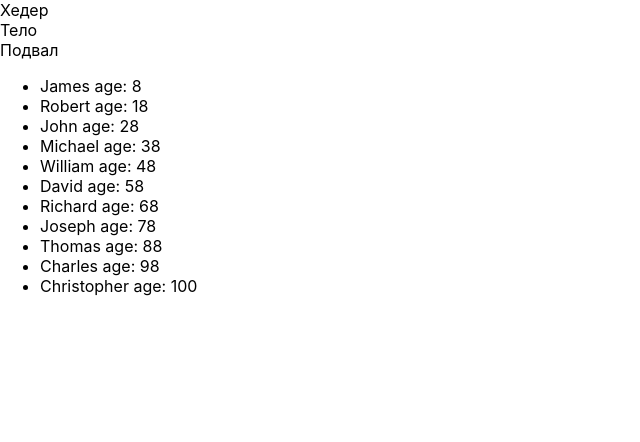
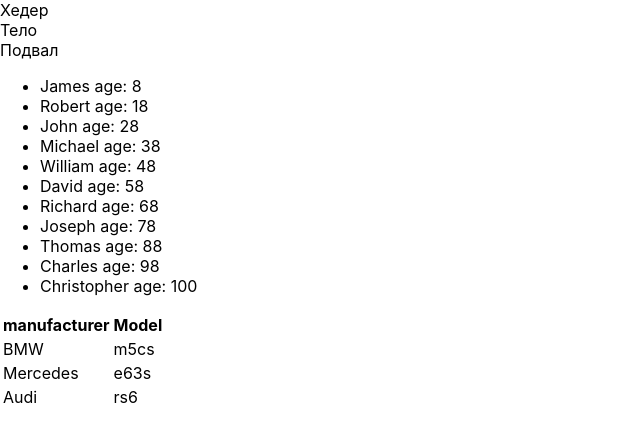
Before and after one commit to Metodist/itincubator, a React (Create React App) app in the folder microtasks/: page / in a window 1280 px wide. Shown: the top 442 px of the page, without its empty margins (0-640 px from the left). Built offline with nearby package versions, Linux system fonts and the light colour scheme.

Commit message:
passed 02 lesson - home work is done

```diff
--- a/microtasks/src/App.tsx
+++ b/microtasks/src/App.tsx
@@ -4,6 +4,7 @@
 import {Body} from "./site/Body";
 import {Footer} from "./site/Footer";
 import {NewComponents} from "./components/NewComponents";
+import {CarsComponents} from "./components/CarsComponents";
 
 function App() {
     return (
@@ -12,6 +13,7 @@
             <Body titleForBody={'Тело'}/>
             <Footer titleFooter={'Подвал'}/>
             <NewComponents students={students}/>
+            <CarsComponents cars={topCars}/>
         </>
     );
 }
--- /dev/null
+++ b/microtasks/src/components/CarsComponents.tsx
@@ -0,0 +1,31 @@
+import React from "react"
+
+type CarsComponentsPropsType={
+    cars:Array<CarsType>
+}
+
+type CarsType = {
+    manufacturer: string
+    model: string
+}
+
+export const CarsComponents = (props:CarsComponentsPropsType) => {
+    return (
+        <table>
+            <tr>
+                <th>manufacturer</th>
+                <th>Model</th>
+            </tr>
+            {props.cars.map((el, index)=>{
+                return(
+                    <tr key={index}>
+                        <td>{el.manufacturer}</td>
+                        <td>{el.model}</td>
+                    </tr>
+                )
+            })}
+
+        </table>
+
+    )
+}
--- a/microtasks/src/components/NewComponents.tsx
+++ b/microtasks/src/components/NewComponents.tsx
@@ -13,8 +13,7 @@
 export const NewComponents = (props: NewComponentsPropsType) => {
     return (
        <ul>
-           {props.students.map((el, index)=>{
-               debugger
+           {props.students.map((el)=>{
                 return(
                     <li key={el.id}>
                         <span>{el.name}</span>
@@ -26,19 +25,3 @@
        </ul>
     )
 }
-
-/*
-<table>
-    <tr>
-        <th>Month</th>
-        <th>Savings</th>
-    </tr>
-    <tr>
-        <td>January</td>
-        <td>$100</td>
-    </tr>
-    <tr>
-        <td>February</td>
-        <td>$80</td>
-    </tr>
-</table>*/
```
